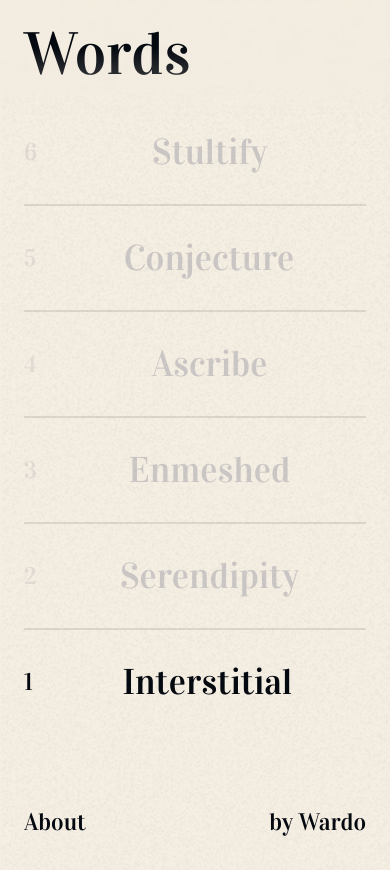
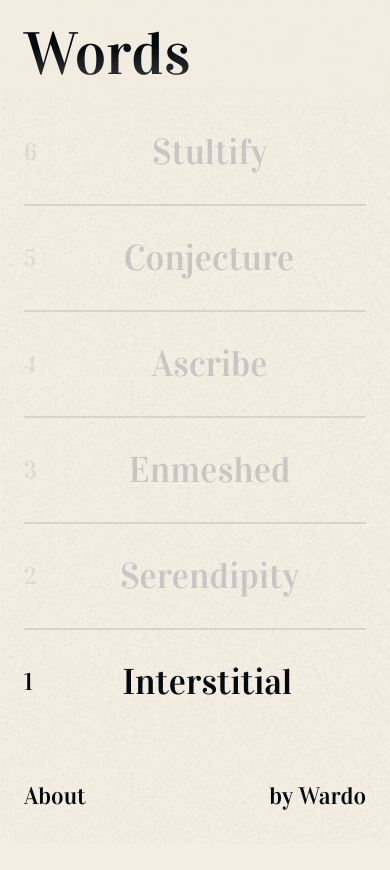
Before and after one commit to szeckirjr/by-wardo, a Next.js app: page / in a window 390 px wide. After the commit the page ends 844 px from the top, so only its background shows below. Built offline with nearby package versions, Linux system fonts and the light colour scheme.

Commit message:
fix spelling and padding

```diff
--- a/src/app/layout.tsx
+++ b/src/app/layout.tsx
@@ -31,7 +31,7 @@ export default function RootLayout({
         )}
       >
         <Header />
-        <main className="flex-grow h-full pb-16 px-6 md:px-8 lg:px-16">
+        <main className="flex-grow h-full pb-8 px-6 md:px-8 lg:px-16">
           {children}
         </main>
         <Footer />
--- a/src/app/word/serendipity/page.tsx
+++ b/src/app/word/serendipity/page.tsx
@@ -116,7 +116,7 @@ export default function Serendipity() {
           fleeting instances of chance is where we often find the most profound
           lessons, the deepest connections, and the greatest joys. And who
           knows? Your next serendipitous encounter might be just around the
-          corder, waiting to unfold its magic in your life, and encouraging us
+          corner, waiting to unfold its magic in your life, and encouraging us
           all to embrace the unexpected with open arms.
         </p>
         {serendipity.reference && (
```
